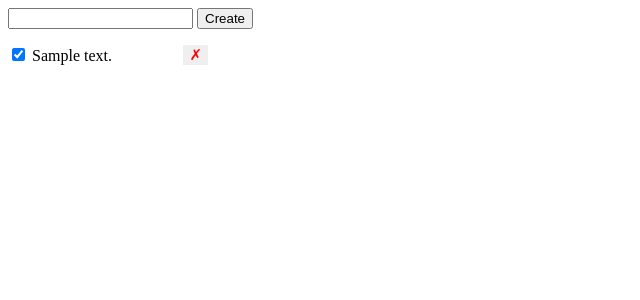
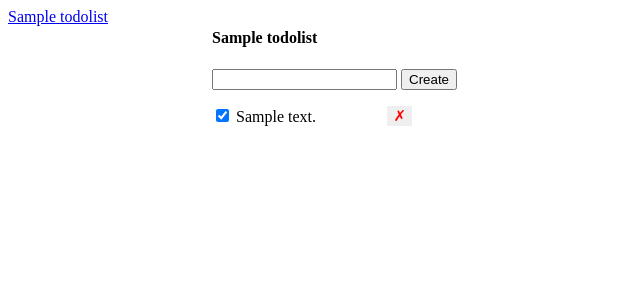
Before and after one commit to WeiyuHuang/webdev, a Flask app: template todoapp/templates/index.html in a window 1280 px wide. Shown: the top 300 px of the page, without its empty margins (0-640 px from the left). Run offline with Flask 2, Linux system fonts and the light colour scheme; the template is opened without the code that fills it: values that come from a table or form of the project are taken from there, others are empty; tables that the repository leaves empty hold one stand-in row (values such as "Sample post").

Commit message:
Add todo lists

```diff
--- a/todoapp/app.py
+++ b/todoapp/app.py
@@ -15,9 +15,19 @@ class Todo(db.Model):
     id = db.Column(db.Integer, primary_key=True)
     description = db.Column(db.String(), nullable=False)
     completed = db.Column(db.Boolean, nullable=False, default=False)
+    list_id = db.Column(db.Integer, db.ForeignKey('todolists.id'), nullable=False)
 
     def __repr__(self):
-        return f'<Todo {self.id} {self.description} {self.completed}>'
+        return f'<Todo {self.id} {self.description} {self.completed} {self.list_id}>'
+
+class TodoList(db.Model):
+    __tablename__ = 'todolists'
+    id = db.Column(db.Integer, primary_key=True)
+    name = db.Column(db.String(), nullable=False)
+    todos = db.relationship(Todo, backref='list', lazy=True)
+
+    def __repr__(self):
+        return f'<TodoList {self.id} {self.name}>'
 
 @app.route('/todos/create', methods=['POST'])
 def create_todo():
@@ -66,6 +76,13 @@ def set_completed_todo(todo_id):
         db.session.close()
     return redirect(url_for('index'))
 
+@app.route('/lists/<list_id>')
+def get_list_todos(list_id):
+    return render_template('index.html',
+                           lists=TodoList.query.all(),
+                           active_list=TodoList.query.get(list_id),
+                           todos=Todo.query.filter_by(list_id=list_id).order_by('id').all())
+
 @app.route('/')
 def index():
-    return render_template('index.html', data=Todo.query.order_by('id').all())
+    return redirect(url_for('get_list_todos', lists=1))
--- a/todoapp/templates/index.html
+++ b/todoapp/templates/index.html
@@ -20,24 +20,43 @@
                 cursor: pointer;
                 font-size: 15px;
             }
+            .lists-wrapper, .todos-wrapper {
+                display: inline-block;
+                vertical-align: top;
+            }
         </style>
     </head>
     <body>
+        <div class="lists-wrapper">
+            <ul id="lists">
+                {% for list in lists %}
+                <li>
+                    <a href="/lists/{{ list.id }}">
+                        {{ list.name }}
+                    </a>
+                </li>
+                {% endfor %}
+            </ul>
+        </div>
+        <div class="todos-wrapper">
+            <div id="error" class="hidden">Something went wrong!</div>
+            <h4>
+                {{ active_list.name }}
+            </h4>
             <form id="form" method="post" action="/todos/create">
                 <input type="text" id="description" name="description" />
                 <input type="submit" value="Create" />
             </form>
-    <div id="error" class="hidden">Something went wrong!</div>
             <ul id="todos">
-      {% for d in data %}
+                {% for todo in todos %}
                 <li>
-        <input class="check-completed" data-id="{{ d.id }}" type="checkbox" {% if d.completed %} checked {% endif %} />
-        {{ d.description }} <button class='delete-button' data-id="{{ d.id }}">&cross;</button>
+                    <input class="check-completed" data-id="{{ todo.id }}" type="checkbox" {% if todo.completed %} checked {% endif %} />
+                    {{ todo.description }} <button class='delete-button' data-id="{{ todo.id }}">&cross;</button>
                 </li>
                 {% endfor %}
             </ul>
+        </div>
         <script>
-
         const delete_bottons = document.querySelectorAll('.delete-button');
         for (let i = 0; i < delete_bottons.length; i++) {
             const delete_botton = delete_bottons[i];
```
Also changed, not shown: todoapp/migrations/versions/364ac7d8e989_.py (added, +39 -0 lines). Lines whose indentation alone changed are shown as unchanged.
